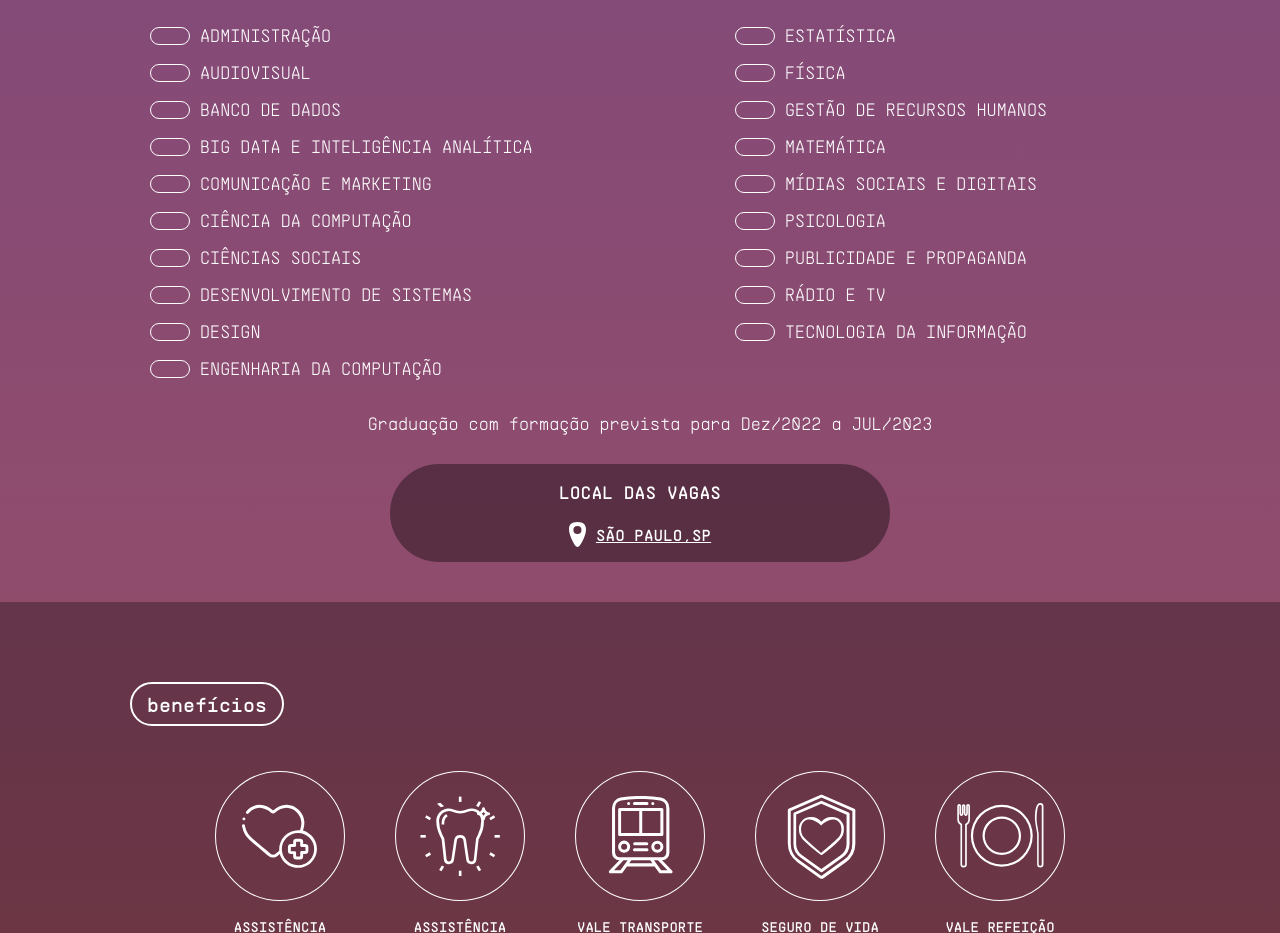
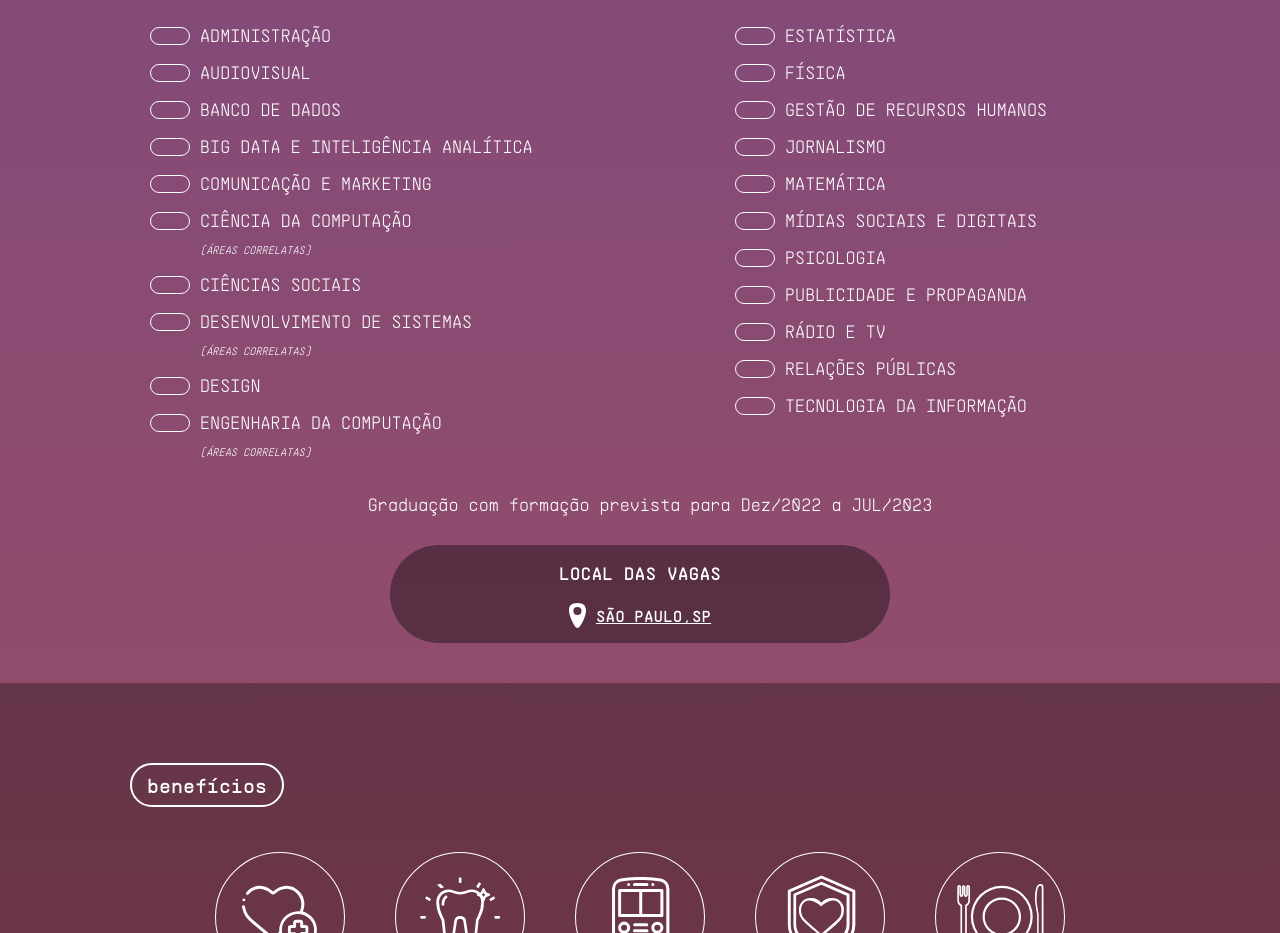
Before and after one commit to lilmonteiro/site-fcb-brains-2021, a plain HTML site: page index.html in a window 1280 px wide. Shown: the part 3080-4013 px from the top of the page. Drawn offline with Linux system fonts and the light colour scheme.

Commit message:
Including new areas

```diff
--- a/index.html
+++ b/index.html
@@ -389,9 +389,9 @@
                     Comunicação e Marketing
 
                 </li>
-                <li class="list-group-item bg-transparent align-items-center">
-                    <div class="pill-list"></div>
-                    Ciência da Computação
+                <li class="list-group-item bg-transparent align-items-center align-items-md-start">
+                    <div class="pill-list" style="margin-top: 5px;"></div>
+                    Ciência da Computação <br class="desktop"> <small>(áreas correlatas)</small>
 
                 </li>
                 <li class="list-group-item bg-transparent align-items-center">
@@ -399,19 +399,19 @@
                     Ciências Sociais
 
                 </li>
-                <li class="list-group-item bg-transparent align-items-center">
-                    <div class="pill-list"></div>
-                    Desenvolvimento de Sistemas
+                <li class="list-group-item bg-transparent align-items-start">
+                    <div class="pill-list" style="margin-top: 5px;"></div>
+                    Desenvolvimento de Sistemas <br class="desktop"> <small>(áreas correlatas)</small>
 
                 </li>
-                <li class="list-group-item bg-transparent align-items-center">
+                <li class="list-group-item bg-transparent align-items-center ">
                     <div class="pill-list"></div>
                     Design
 
                 </li>
-                <li class="list-group-item bg-transparent align-items-center">
-                    <div class="pill-list"></div>
-                    Engenharia da Computação
+                <li class="list-group-item bg-transparent align-items-center align-items-md-start">
+                    <div class="pill-list" style="margin-top: 5px;"></div>
+                    Engenharia da Computação <br class="desktop"> <small>(áreas correlatas)</small>
 
                 </li>
                 <li class="list-group-item bg-transparent align-items-center">
@@ -429,6 +429,12 @@
                     Gestão de Recursos Humanos
 
                 </li>
+                <li class="list-group-item bg-transparent align-items-center">
+                    <div class="pill-list"></div>
+                    Jornalismo
+
+                </li>
+
                 <li class="list-group-item bg-transparent align-items-center">
                     <div class="pill-list"></div>
                     Matemática
@@ -452,6 +458,11 @@
                 <li class="list-group-item bg-transparent align-items-center">
                     <div class="pill-list"></div>
                     Rádio e TV
+
+                </li>
+                <li class="list-group-item bg-transparent align-items-center">
+                    <div class="pill-list"></div>
+                    Relações Públicas
 
                 </li>
                 <li class="list-group-item bg-transparent align-items-center">
--- a/style.css
+++ b/style.css
@@ -47,6 +47,12 @@
 }
 
 /* general settings */
+
+small{
+  display: contents;
+  font-size: 11px;
+  font-style: italic;
+}
 
 .motion a {
   text-decoration: none;
@@ -281,6 +287,7 @@
   padding: 0;
   padding: 0 0 calc(var(--paragraph) * 2) calc(var(--paragraph) * 2);
   min-width: 320px;
+  align-items: center;
 }
 
 .requisitos-text {
```
